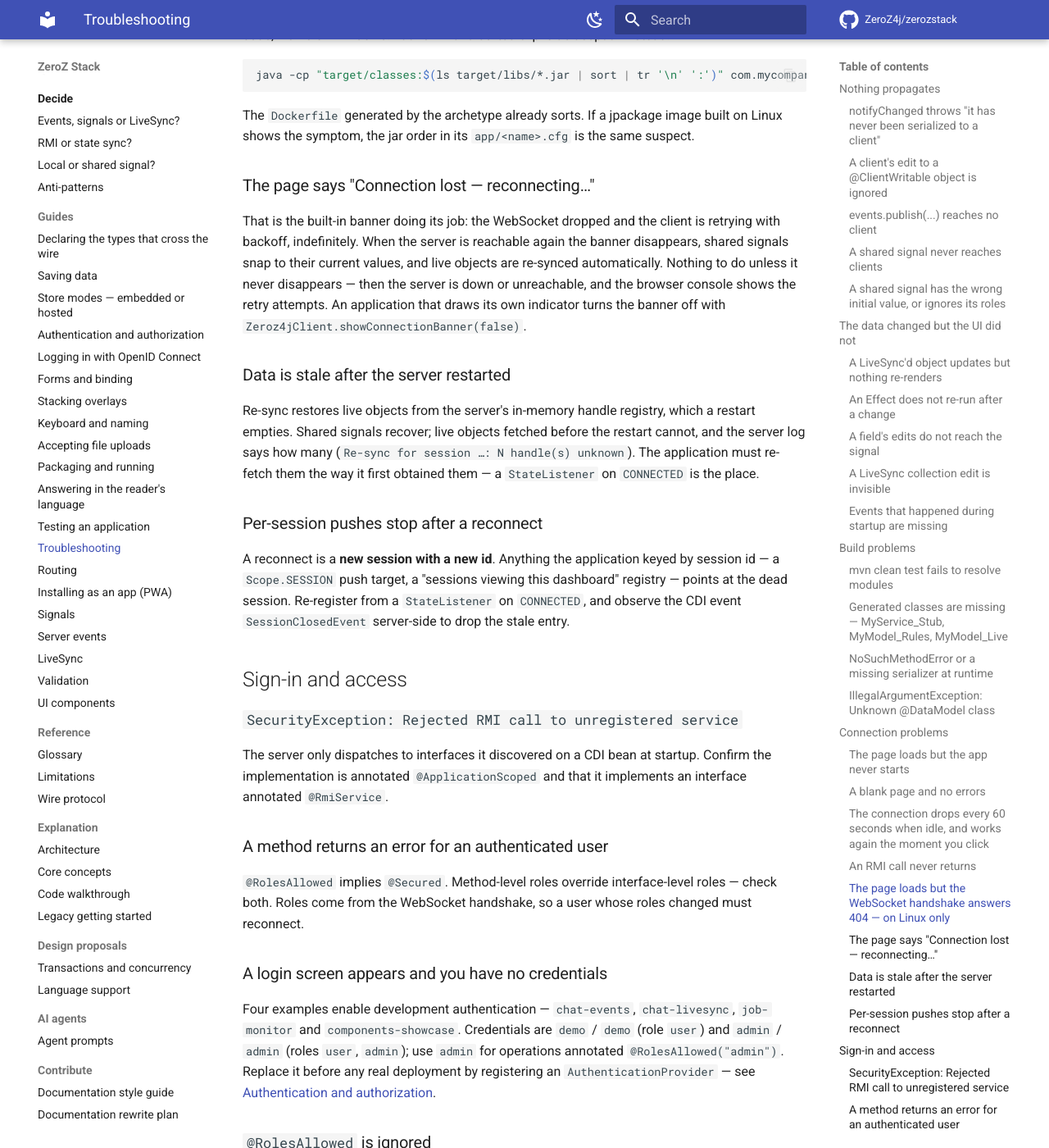
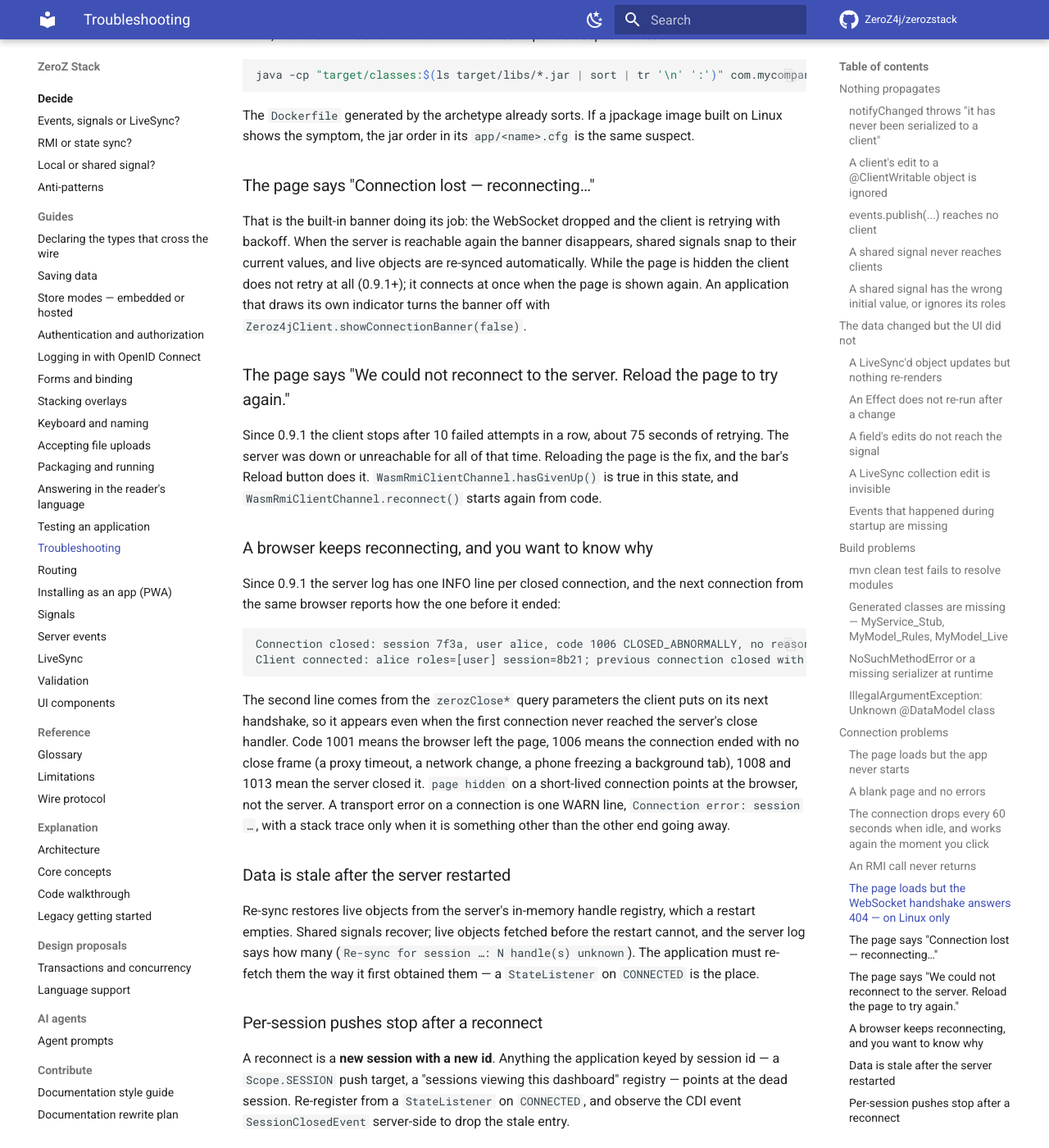
Before and after one commit to ZeroZ4j/zerozstack, an MkDocs documentation site: the page built from docs/guides/troubleshooting.md, in a window 1280 px wide and 1400 px high, scrolled down 4860 px. Shown: the whole window at 82% size. Built offline with MkDocs 1.6.1 and Material for MkDocs 9.7.7, drawn with Linux system fonts in a browser that asks for light colours; comment, search, counter and statistics services are not loaded.

Commit message:
Document the 0.9.1 reconnect policy, close logging and no interrupt on close
Co-Authored-By: Claude Opus 5.5 <noreply@anthropic.com>

````diff
--- a/context7.json
+++ b/context7.json
@@ -54,7 +54,7 @@
     "A live change is checked against every object it reaches, not only the outermost one (0.7.0+). A @LiveSync model nested inside a @ClientWritable model needs its own @ClientWritable and its own roles, and one refusal refuses the whole change with a message beginning 'The change also alters a'.",
     "A client may read an object back, or take a LiveMutex lock on it, only when the server actually sent that object to that browser (0.7.0+). The server keeps a record per browser holding 10,000 objects, dropped after 24 hours idle (zeroz.disclosure.maxHandlesPerClient, zeroz.disclosure.idleHours). Knowing an object's handle is not enough. Ask the same question in a service with Disclosures.wasDisclosedTo(session, handleId). A LiveMutex caller waits 30 seconds (zeroz.livemutex.waitSeconds) and callers are served in arrival order.",
     "Since 0.7.0 an unexpected server exception reaches the client as 'The server could not complete this request. Reference: <code>', with the real message and stack trace in the server log under the same code. To send a sentence the caller should read, throw com.zeroz4j.server.ClientVisibleException. The framework's own refusals - authentication required, access denied, unknown service, unknown method, failed validation - still travel word for word.",
-    "Do not write reconnect plumbing. Since 0.5.0 the framework reconnects with backoff, shows a built-in outage banner (Zeroz4jClient.showConnectionBanner(false) to opt out), re-subscribes shared signals, re-syncs live objects in place, and queues offline signal writes and @ClientWritable edits for flush on reconnect. Connection state is a signal: WasmRmiClient.connectionState().",
+    "Do not write reconnect plumbing. Since 0.5.0 the framework reconnects with backoff, shows a built-in outage banner (Zeroz4jClient.showConnectionBanner(false) to opt out), re-subscribes shared signals, re-syncs live objects in place, and queues offline signal writes and @ClientWritable edits for flush on reconnect. Connection state is a signal: WasmRmiClient.connectionState(). Since 0.9.1 it does not reconnect while the page is hidden, resets the backoff only after a connection stayed open 30 seconds, and stops after 10 failures in a row: the state is then CLOSED with WasmRmiClientChannel.hasGivenUp() true, and the built-in bar asks the person to reload. An application drawing its own indicator must handle that state too.",
     "Never add maven-shade-plugin to a ZeroZ Stack server. Weld treats each jar as a separate bean archive and a merged jar breaks CDI discovery (beans vanish or WELD-001409 duplicates). To package: mvn verify -Ppackage produces a self-contained jpackage folder with a launcher executable and bundled runtime; the generated Dockerfile builds a layered container image; both keep every jar intact on a plain classpath. On Linux never use a bare libs/* classpath wildcard: it expands in arbitrary order and one ordering registers Helidon's WebSocket routing too late, so every WebSocket handshake answers 404 while HTTP works. Sort it: java -cp \"target/classes:$(ls target/libs/*.jar | sort | tr '\\n' ':')\" ... (the generated Dockerfile already sorts).",
     "RMI calls fail immediately with DisconnectedException while the connection is down, and are never queued or replayed automatically. Catch it to retry, or disable controls while connectionState() is not CONNECTED. Session ids change on every reconnect: re-register anything keyed by session id from a StateListener on CONNECTED, and observe the CDI event SessionClosedEvent on the server to clean up stale entries.",
     "A @DataModel may declare EclipseStore Lazy<T> fields. The reference travels as a session-scoped handle and never as its contents; the client resolves it with a suspending RMI round trip on first get(), and the result is cached. Lazy references originate on the server, so a client cannot create one and send it up - assign the resolved value instead.",
--- a/docs/PROTOCOL.md
+++ b/docs/PROTOCOL.md
@@ -485,8 +485,25 @@ and answers with an ordinary `0x01` response carrying the loaded value.
 
 ## Reconnection and re-sync
 
-A dropped socket reconnects automatically with exponential backoff (500 ms doubling to a 15 s cap,
-retried indefinitely). Reconnecting produces a **new session**: the handshake and the `0x03` AUTH
+A dropped socket reconnects automatically. Since 0.9.1 the client decides when as follows:
+
+- **Nothing is attempted while the page is hidden.** When the page is shown again, or the browser
+  fires `online`, the client connects at once.
+- **The delay is 500 ms, doubling to a 15 s cap.** It only starts again at 500 ms after a connection
+  that stayed open for 30 seconds. A connection that drops sooner counts as a failure, so a
+  connection that opens and drops a second later is not retried at the shortest delay for ever.
+- **After 10 failures in a row the client stops** (75.5 seconds of waiting in total). The state
+  becomes `CLOSED`, `WasmRmiClientChannel.hasGivenUp()` is true, and the built-in bar asks the
+  person to reload the page. `WasmRmiClientChannel.reconnect()` starts again.
+
+Each new handshake carries how the previous connection ended, as query parameters on the WebSocket
+URL, so the server can log it: `zerozCloseCode` (the close code), `zerozCloseAfterMs` (how long it
+had been open; absent when it never opened), `zerozCloseHidden` (`1` when the page was hidden at that
+moment), `zerozAttempt` (failures in a row so far) and `zerozCloseReason` (the reason, percent-encoded,
+at most 60 characters). A server before 0.9.1 ignores them; an application's own
+`AuthenticationProvider` sees them in the handshake parameters and should ignore them too.
+
+Reconnecting produces a **new session**: the handshake and the `0x03` AUTH
 frame run again, and the previous session's server-side registrations are gone. The client restores
 itself in this order, all as fire-and-forget frames:
 
--- a/docs/guides/troubleshooting.md
+++ b/docs/guides/troubleshooting.md
@@ -209,11 +209,35 @@ shows the symptom, the jar order in its `app/<name>.cfg` is the same suspect.
 ### The page says "Connection lost — reconnecting…"
 
 That is the built-in banner doing its job: the WebSocket dropped and the client is retrying with
-backoff, indefinitely. When the server is reachable again the banner disappears, shared signals
-snap to their current values, and live objects are re-synced automatically. Nothing to do unless
-it never disappears — then the server is down or unreachable, and the browser console shows the
-retry attempts. An application that draws its own indicator turns the banner off with
-`Zeroz4jClient.showConnectionBanner(false)`.
+backoff. When the server is reachable again the banner disappears, shared signals snap to their
+current values, and live objects are re-synced automatically. While the page is hidden the client
+does not retry at all (0.9.1+); it connects at once when the page is shown again. An application
+that draws its own indicator turns the banner off with `Zeroz4jClient.showConnectionBanner(false)`.
+
+### The page says "We could not reconnect to the server. Reload the page to try again."
+
+Since 0.9.1 the client stops after 10 failed attempts in a row, about 75 seconds of retrying. The
+server was down or unreachable for all of that time. Reloading the page is the fix, and the bar's
+Reload button does it. `WasmRmiClientChannel.hasGivenUp()` is true in this state, and
+`WasmRmiClientChannel.reconnect()` starts again from code.
+
+### A browser keeps reconnecting, and you want to know why
+
+Since 0.9.1 the server log has one INFO line per closed connection, and the next connection from the
+same browser reports how the one before it ended:
+
+```
+Connection closed: session 7f3a, user alice, code 1006 CLOSED_ABNORMALLY, no reason given, open 830 ms
+Client connected: alice roles=[user] session=8b21; previous connection closed with code 1006 after 830 ms, page hidden, reconnect attempt 3
+```
+
+The second line comes from the `zerozClose*` query parameters the client puts on its next handshake,
+so it appears even when the first connection never reached the server's close handler. Code 1001
+means the browser left the page, 1006 means the connection ended with no close frame (a proxy
+timeout, a network change, a phone freezing a background tab), 1008 and 1013 mean the server closed
+it. `page hidden` on a short-lived connection points at the browser, not the server. A transport
+error on a connection is one WARN line, `Connection error: session …`, with a stack trace only when
+it is something other than the other end going away.
 
 ### Data is stale after the server restarted
 
--- a/docs/reference/limitations.md
+++ b/docs/reference/limitations.md
@@ -24,6 +24,17 @@ banner shows the outage, shared signals re-subscribe, live objects are re-synced
 edits and writes made while offline are sent on reconnect, and RMI calls fail immediately with
 `DisconnectedException` instead of hanging. Since 0.6.1 an idle connection also sends a keepalive
 every 25 seconds, so a proxy in front of the application does not close it for silence.
+
+Since 0.9.1 the client does not reconnect while the page is hidden, and connects at once when it is
+shown again. The backoff only starts again from 500 ms after a connection that stayed open for 30
+seconds.
+
+- **Reconnecting stops after 10 failures in a row** (0.9.1+). That waits out a server restart of
+  about a minute, not a longer outage. The built-in bar then says "We could not reconnect to the
+  server. Reload the page to try again." with a Reload button, and
+  `WasmRmiClientChannel.hasGivenUp()` is true. An application that draws its own indicator should
+  treat `CLOSED` together with `hasGivenUp()` the same way, or call
+  `WasmRmiClientChannel.reconnect()` itself.
 
 What automatic recovery deliberately does **not** cover:
 
@@ -568,16 +579,16 @@ cannot. That is a floor, not a guarantee of a usable screen.
   Build those with `AppBase.location(...)` / `AppBase.url(...)`.
 - **The `<base href>` is skipped when the shell already declares one**, and when it has no `<head>`.
   Both are deliberate, and both mean an application that does either owns the problem itself.
-- **Closing a connection does not wait for the message it interrupted.** Everything the connection
-  had queued is thrown away and the message being handled is interrupted, but the close returns
-  straight away rather than waiting for that thread to stop. So a service method can still be
-  running for a moment after the connection it belongs to is gone, and a shutdown that closes
-  connections can reach the end of the container's own teardown while one is still finishing. The
-  framework no longer lets that thread die noisily, and a call that fails is still answered on its
-  own; what an application must not assume is that nothing of a connection's is running once it has
-  been told the connection closed. Waiting instead is not an option: a message may legitimately be
-  waiting up to thirty seconds for a lock, and the close runs on the thread the container reads
-  every connection with.
+- **Closing a connection lets the running call finish** (0.9.1+). Everything the connection had
+  queued is thrown away without running, but the call being handled is not interrupted: it runs to
+  the end, its reply is dropped, and the server logs one INFO line, `Reply to TaskService.list
+  dropped: connection 7f3a closed`. So a service method can still be running after the connection it
+  belongs to is gone, and an application must not assume that nothing of a connection's is running
+  once it has been told the connection closed. The close itself returns straight away rather than
+  waiting for the call. Before 0.9.1 the call was interrupted, which landed wherever it was - most
+  often waiting for a pooled database connection - and turned every closed tab into database errors
+  in the log. The server shutting down still interrupts running calls, so an undeploy is not held
+  up.
 
 ## Multi-tenancy
 
````
Also changed, not shown: AGENTS.md (+5 -1 lines), docs/ROUTING.md (+5 -0 lines), docs/reference/glossary.md (+3 -1 lines).
